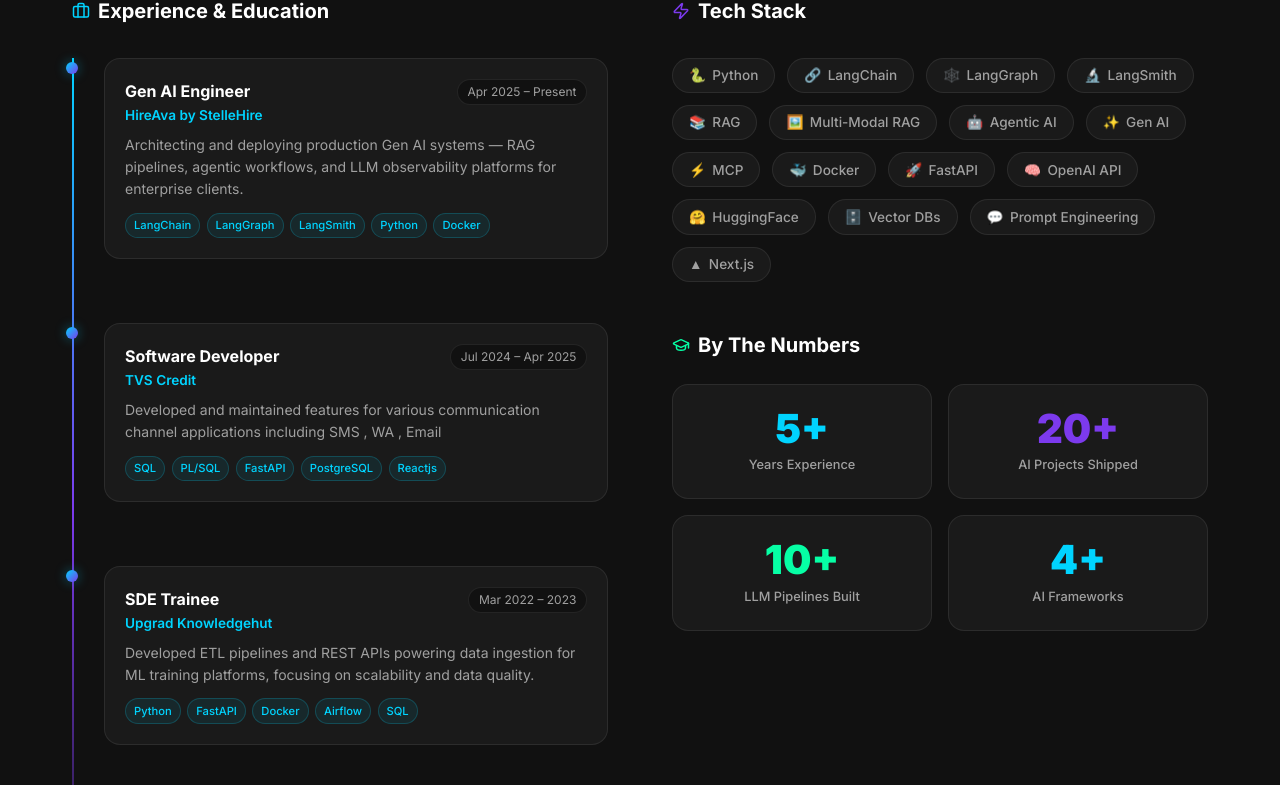
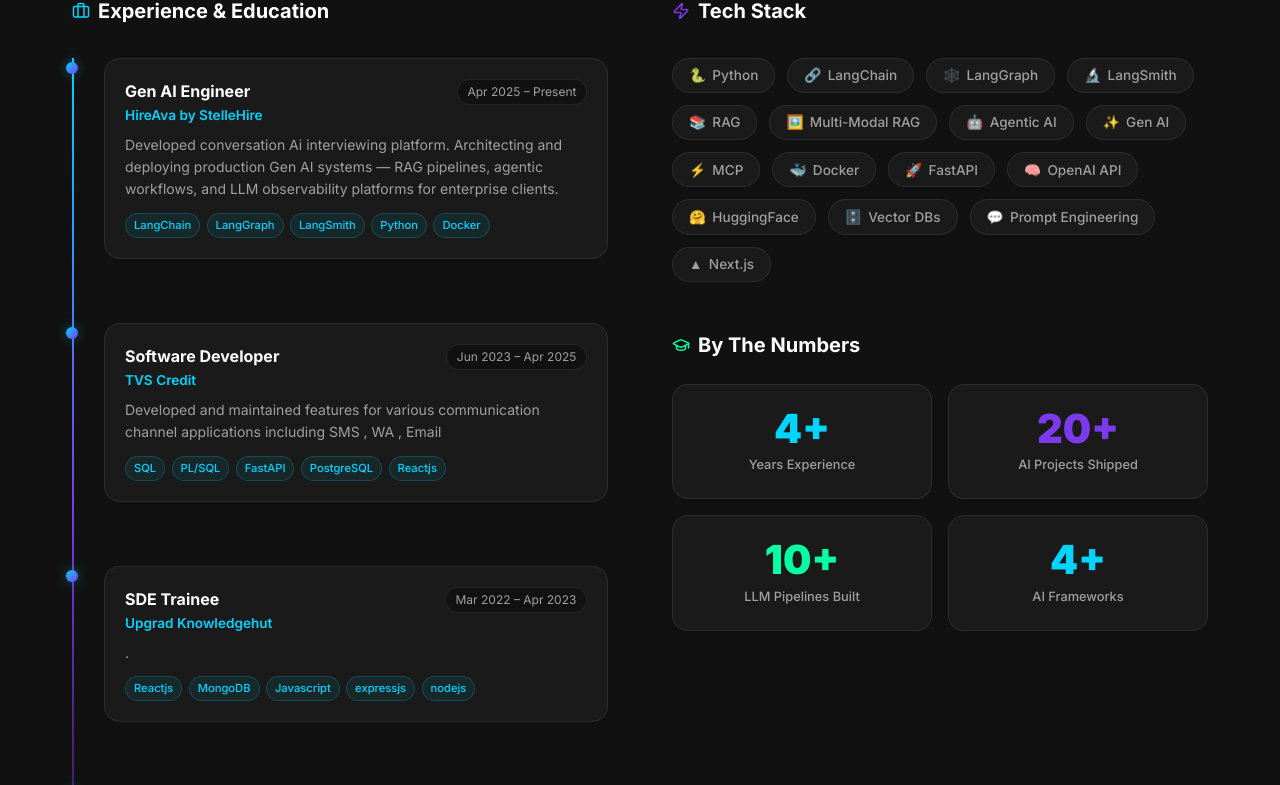
Before and after one commit to Sanjaystorm7119/portfoliowebsite, a Next.js app in the folder antigravity-portfolio/: page / in a window 1280 px wide. Shown: the part 1173-1958 px from the top of the page. Built offline with nearby package versions, Linux system fonts and the light colour scheme.

Commit message:
update exp and education

```diff
--- a/antigravity-portfolio/src/components/About.tsx
+++ b/antigravity-portfolio/src/components/About.tsx
@@ -152,7 +152,7 @@
               </h3>
               <div style={{ display: "grid", gridTemplateColumns: "1fr 1fr", gap: "1rem" }}>
                 {[
-                  { value: "5+", label: "Years Experience", color: "#00d4ff" },
+                  { value: "4+", label: "Years Experience", color: "#00d4ff" },
                   { value: "20+", label: "AI Projects Shipped", color: "#7c3aed" },
                   { value: "10+", label: "LLM Pipelines Built", color: "#06ffa5" },
                   { value: "4+", label: "AI Frameworks", color: "#00d4ff" },
--- a/antigravity-portfolio/src/components/Footer.tsx
+++ b/antigravity-portfolio/src/components/Footer.tsx
@@ -25,15 +25,17 @@
               >{item}</a>
             ))}
           </div>
-          <div style={{ display: "flex", gap: "0.75rem" }}>
-            {[{ icon: <Github size={16} />, href: "#", label: "GitHub" }, { icon: <Linkedin size={16} />, href: "#", label: "LinkedIn" }, { icon: <Twitter size={16} />, href: "#", label: "Twitter" }].map((s) => (
+          {/* <div style={{ display: "flex", gap: "0.75rem" }}>
+            {[{ icon: <Github size={16} />, href: "#", label: "GitHub" },
+            { icon: <Linkedin size={16} />, href: "#", label: "LinkedIn" },
+            { icon: <Twitter size={16} />, href: "#", label: "Twitter" }].map((s) => (
               <a key={s.label} href={s.href} aria-label={s.label} id={`footer-social-${s.label.toLowerCase()}`}
                 style={{ display: "inline-flex", alignItems: "center", justifyContent: "center", width: 36, height: 36, borderRadius: "0.6rem", border: "1px solid var(--border)", color: "var(--text-secondary)", textDecoration: "none", transition: "all 0.2s ease" }}
                 onMouseEnter={(e) => { const el = e.currentTarget as HTMLElement; el.style.borderColor = "#00d4ff"; el.style.color = "#00d4ff"; el.style.boxShadow = "0 0 10px rgba(0,212,255,0.3)"; }}
                 onMouseLeave={(e) => { const el = e.currentTarget as HTMLElement; el.style.borderColor = "var(--border)"; el.style.color = "var(--text-secondary)"; el.style.boxShadow = "none"; }}
               >{s.icon}</a>
             ))}
-          </div>
+          </div> */}
           <button onClick={scrollTop} id="footer-back-to-top" aria-label="Back to top"
             style={{ display: "inline-flex", alignItems: "center", justifyContent: "center", width: 40, height: 40, borderRadius: "50%", background: "linear-gradient(135deg, #00d4ff, #7c3aed)", border: "none", cursor: "pointer", boxShadow: "0 0 20px rgba(0,212,255,0.3)", transition: "transform 0.2s, box-shadow 0.2s" }}
             onMouseEnter={(e) => { const el = e.currentTarget as HTMLElement; el.style.transform = "translateY(-3px)"; el.style.boxShadow = "0 0 30px rgba(0,212,255,0.5)"; }}
--- a/antigravity-portfolio/src/lib/content.ts
+++ b/antigravity-portfolio/src/lib/content.ts
@@ -54,22 +54,22 @@
     role: "Gen AI Engineer",
     company: "HireAva by StelleHire ",
     period: "Apr 2025 – Present",
-    description: "Architecting and deploying production Gen AI systems — RAG pipelines, agentic workflows, and LLM observability platforms for enterprise clients.",
+    description: "Developed conversation Ai interviewing platform. Architecting and deploying production Gen AI systems — RAG pipelines, agentic workflows, and LLM observability platforms for enterprise clients.",
     tech: ["LangChain", "LangGraph", "LangSmith", "Python", "Docker"],
   },
   {
     role: "Software Developer ",
     company: "TVS Credit",
-    period: "Jul 2024 – Apr 2025",
+    period: "Jun 2023 – Apr 2025",
     description: "Developed and maintained features for various communication channel applications including SMS , WA , Email",
     tech: ["SQL", "PL/SQL", "FastAPI", "PostgreSQL","Reactjs"],
   },
   {
     role: "SDE Trainee",
     company: "Upgrad Knowledgehut",
-    period: "Mar 2022 – 2023",
-    description: "Developed ETL pipelines and REST APIs powering data ingestion for ML training platforms, focusing on scalability and data quality.",
-    tech: ["Python", "FastAPI", "Docker", "Airflow", "SQL"],
+    period: "Mar 2022 – Apr 2023",
+    description: ".",
+    tech: ["Reactjs", "MongoDB", "Javascript", "expressjs", "nodejs"],
   },
   // {
   //   role: "Forntend Developer",
@@ -83,7 +83,7 @@
     company: "Saveetha Engineering College",
     // period: "2016 – 2020",
     description: "Bachelor of Technology in Information Technology",
-    tech: ["Python", "Algorithms", "C++", "System Design"],
+    tech: ["Python", "Algorithms", "javascript","Java", "System Design","networking","compiler design", "data structures"],
   },
 ];
 
```
